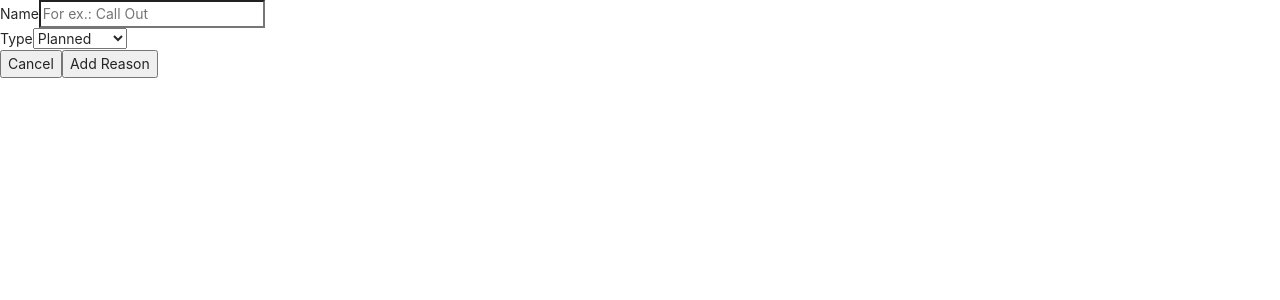
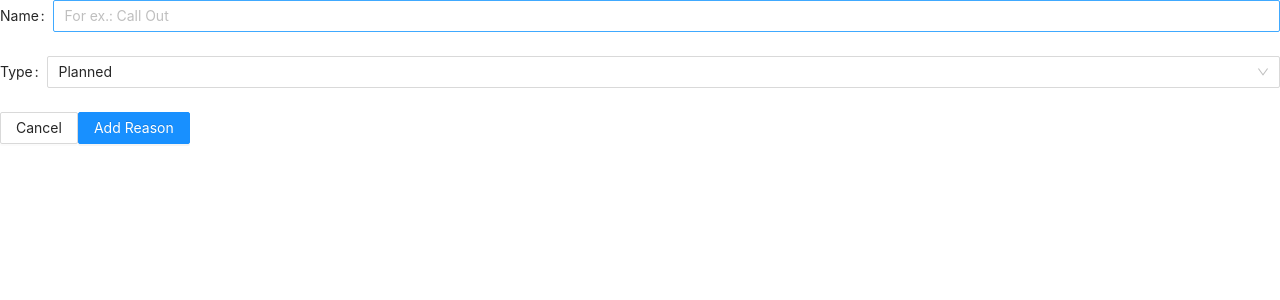
Before and after one commit to dpavicic-ts/time-off-reasons, a React (Create React App) app: page / in a window 1280 px wide. Shown: the top 300 px of the page. Built offline with nearby package versions, Linux system fonts and the light colour scheme.

Commit message:
replace plain HTML with antd components

```diff
--- a/src/components/CreateUpdateForm.tsx
+++ b/src/components/CreateUpdateForm.tsx
@@ -1,23 +1,24 @@
+import { Button, Form, Input, Select } from 'antd'
 import React from 'react'
 
 export function CreateUpdateForm() {
   return (
-    <form action="/" method="post">
-      <div>
-        <label htmlFor="reasonName">Name</label>
-        <input id="reasonName" type="text" placeholder="For ex.: Call Out" />
-      </div>
-      <div>
-        <label htmlFor="reasonType">Type</label>
-        <select id="reasonType">
-          <option>Planned</option>
-          <option>Unplanned</option>
-        </select>
-      </div>
-      <div>
-        <button type="reset">Cancel</button>
-        <button type="submit">Add Reason</button>
-      </div>
-    </form>
+    <Form action="/" method="post">
+      <Form.Item label="Name" htmlFor="reasonName">
+        <Input id="reasonName" type="text" placeholder="For ex.: Call Out" />
+      </Form.Item>
+      <Form.Item label="Type" htmlFor="reasonType">
+        <Select id="reasonType" value="planned">
+          <Select.Option value="planned">Planned</Select.Option>
+          <Select.Option value="unplanned">Unplanned</Select.Option>
+        </Select>
+      </Form.Item>
+      <Form.Item>
+        <Button htmlType="reset">Cancel</Button>
+        <Button htmlType="submit" type="primary">
+          Add Reason
+        </Button>
+      </Form.Item>
+    </Form>
   )
 }
```
